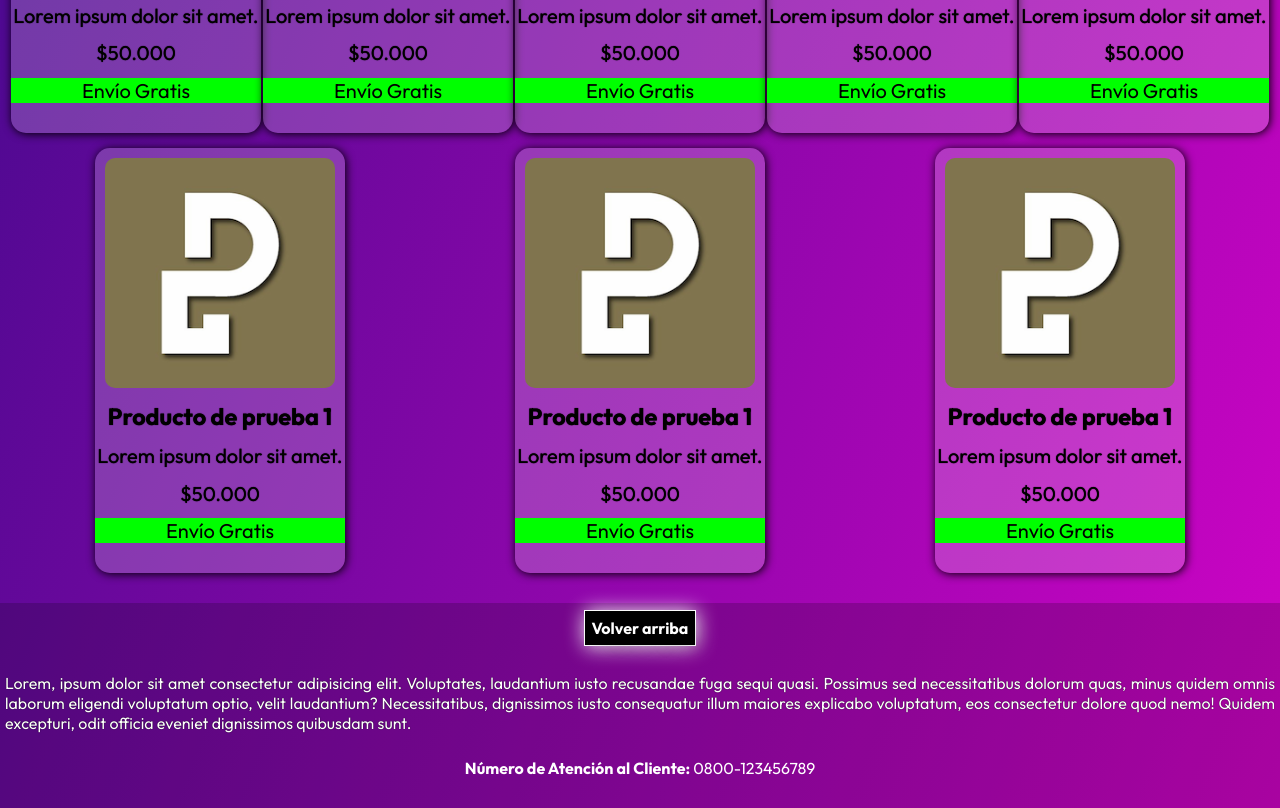
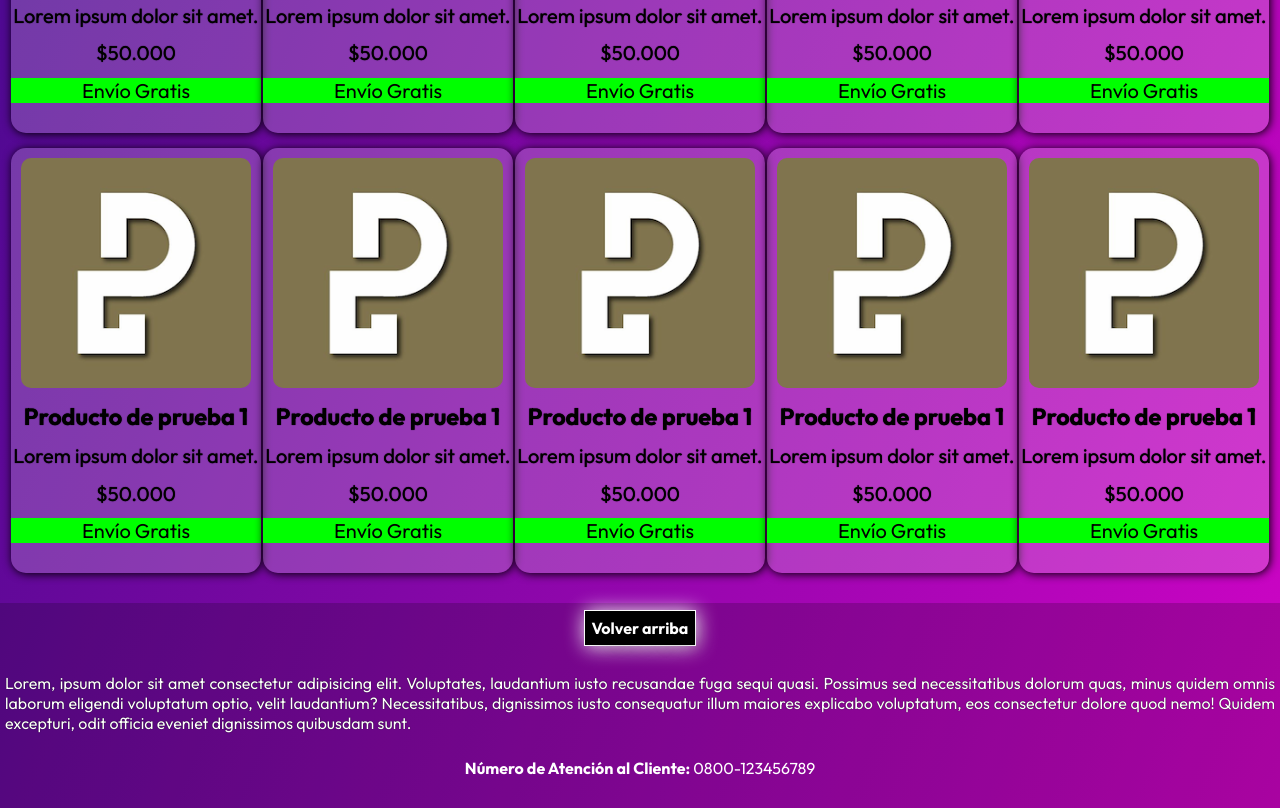
Before and after one commit to OsniaaK/FirstTrial-Web-Shop, a plain HTML site: page index.html in a window 1280 px wide. Shown: the part 2445-3253 px from the top of the page. Drawn offline with Linux system fonts and the light colour scheme.

Commit message:
Ultimando detalles de visibilidad en movil

```diff
--- a/index.html
+++ b/index.html
@@ -578,6 +578,40 @@
                     </div>
                 </div>
             </div>
+            <div class="producto">
+                <div class="img-producto">
+                    <img src="pagina1/assets/imgs/productoprueba.png" alt="producto1" class="imagen-producto">
+                    <div class="nombre-producto">
+                        <h3>Producto de prueba 1</h3>
+                        <div class="info-producto">
+                            <p>Lorem ipsum dolor sit amet.</p>
+                            <div class="precio-producto">
+                                <p>$50.000</p>
+                                <div class="detalle-producto">
+                                    <p>Envío Gratis</p>
+                                </div>
+                            </div>
+                        </div>
+                    </div>
+                </div>
+            </div>
+            <div class="producto">
+                <div class="img-producto">
+                    <img src="pagina1/assets/imgs/productoprueba.png" alt="producto1" class="imagen-producto">
+                    <div class="nombre-producto">
+                        <h3>Producto de prueba 1</h3>
+                        <div class="info-producto">
+                            <p>Lorem ipsum dolor sit amet.</p>
+                            <div class="precio-producto">
+                                <p>$50.000</p>
+                                <div class="detalle-producto">
+                                    <p>Envío Gratis</p>
+                                </div>
+                            </div>
+                        </div>
+                    </div>
+                </div>
+            </div>
             </div>
         </section>
         <footer>
--- a/pagina1/styles/login.css
+++ b/pagina1/styles/login.css
@@ -23,6 +23,8 @@ body {
     border-radius: 10px;
     box-shadow: black 0px 0px 30px;
     padding: 30px;
+    width: 65%;
+    height: 45%;
     font-size: 30px;
     text-align: center;
 }
```
